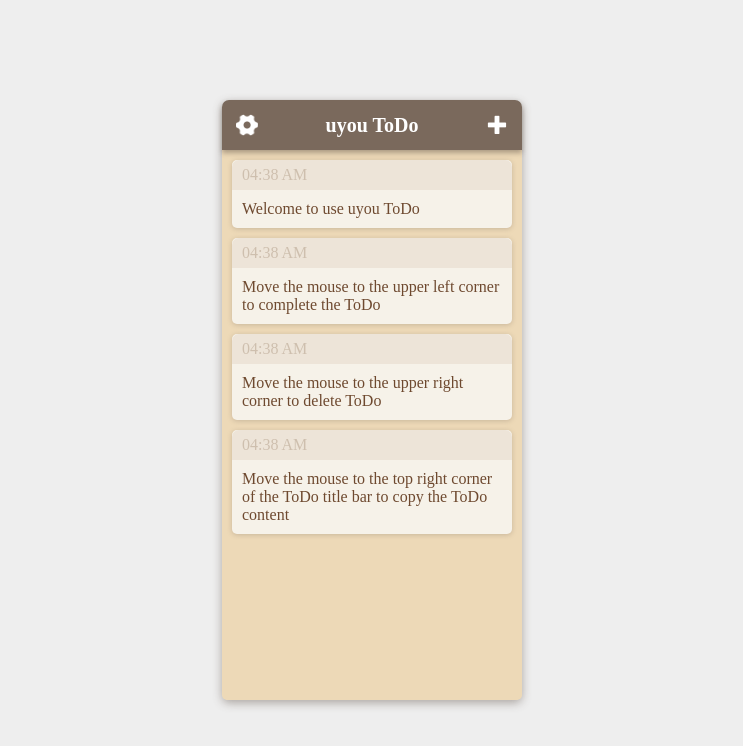
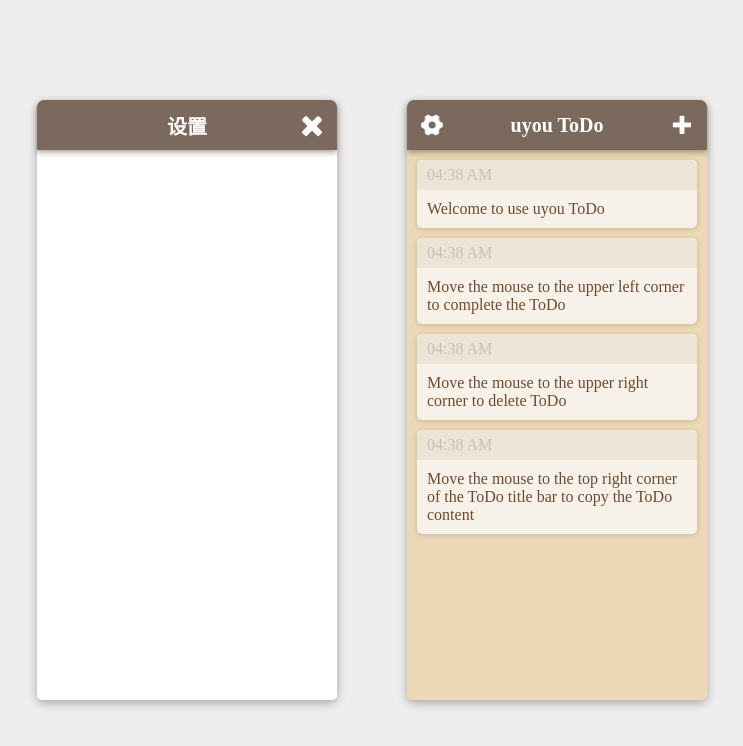
Before and after one commit to tonylu110/uyou-todo-page, a Vue app: page / in a window 1280 px wide. Both pictures are taken after a click on the picture 515 px from the left and 125 px from the top of the page. Shown: the top 746 px of the page, without its empty margins (268-1011 px from the left). Built offline with nearby package versions, Linux system fonts and the light colour scheme.

Commit message:
Add: setting page

```diff
--- a/src/App.vue
+++ b/src/App.vue
@@ -1,6 +1,7 @@
 <script setup lang="ts">
-import { onMounted } from 'vue';
-import Home from './pages/home.vue';
+import { onMounted, ref } from 'vue';
+import Home from './pages/Home.vue';
+import Setting from './pages/Setting.vue';
 
 onMounted(() => {
   const screenWidth = window.innerWidth;
@@ -8,10 +9,18 @@
     window.location.href = 'https://m.todo.uyou.org.cn';
   }
 })
+
+const SettingShow = ref(false)
 </script>
 
 <template>
-  <Home />
+  <Setting
+    v-if="SettingShow"
+    @showSetting="() => SettingShow = !SettingShow"
+  />
+  <Home
+    @showSetting="() => SettingShow = !SettingShow"
+  />
 </template>
 
 <style>
--- a/src/components/List/List.vue
+++ b/src/components/List/List.vue
@@ -1,5 +1,5 @@
 <template>
-  <div className='list'>
+  <div class='list'>
     <AddItem
       v-if="showAddItem"
       @showAddItem="setShowAddItem"
--- /dev/null
+++ b/src/components/SettingList/SettingList.vue
@@ -0,0 +1,23 @@
+<template>
+  <div class="list">
+
+  </div>
+</template>
+
+<script setup lang="ts">
+
+</script>
+
+<style scoped>
+.list {
+  background-color: white;
+  width: 100%;
+  height: 540px;
+  display: flex;
+  flex-direction: column;
+  align-items: center;
+  overflow-y: scroll;
+  border-radius: 0 0 5px 5px;
+  padding-top: 10px;
+}
+</style>
--- a/src/components/TabBar/TabBar.vue
+++ b/src/components/TabBar/TabBar.vue
@@ -1,8 +1,8 @@
 <template>
   <div class="title-bar">
-    <img class="left" v-if="leftImgShow" :src="leftImg" alt="" @click="leftClick">
-    <span>uyou ToDo</span>
-    <img class="right" v-if="rightImgShow" src="/images/plus.png" alt="" @click="rightClick" />
+    <img class="left" v-if="leftImgShow" src="/images/setting.png" alt="" @click="leftClick">
+    <span>{{ title }}</span>
+    <img class="right" v-if="rightImgShow" :src="rightImg" alt="" @click="rightClick" />
   </div>
 </template>
 
@@ -16,8 +16,12 @@
     default: true,
     type: Boolean
   },
-  leftImg: {
-    default: '/images/setting.png',
+  rightImg: {
+    default: '/images/plus.png',
+    type: String
+  },
+  title: {
+    default: 'uyou ToDo',
     type: String
   }
 })
--- /dev/null
+++ b/src/pages/Setting.vue
@@ -0,0 +1,30 @@
+<template>
+  <div class="list-main">
+    <TabBar
+      title="设置"
+      :leftImgShow="false"
+      rightImg="/images/close.png"
+      @rightClick="() => emits('showSetting')"
+    />
+    <SettingList />
+  </div>
+</template>
+
+<script setup lang="ts">
+import TabBar from '../components/TabBar/TabBar.vue';
+import SettingList from '../components/SettingList/SettingList.vue';
+
+const emits = defineEmits<{
+  (e: 'showSetting'): void
+}>()
+</script>
+
+<style scoped>
+.list-main {
+  display: flex;
+  flex-direction: column;
+  box-shadow: 0 3px 10px #594b4270;
+  border-radius: 7px;
+  margin-right: 70px;
+}
+</style>
--- a/src/pages/home.vue
+++ b/src/pages/home.vue
@@ -2,6 +2,7 @@
   <div class="list-main">
     <TabBar
       @rightClick="onAddClick"
+      @leftClick="() => emits('showSetting')"
     />
     <List
       :showAddItem="showAddItem"
@@ -16,6 +17,10 @@
 import List from '../components/List/List.vue';
 
 const showAddItem = ref(false)
+
+const emits = defineEmits<{
+  (e: 'showSetting'): void
+}>()
 
 const onAddClick = () => {
   showAddItem.value = true
```
Also changed, not shown: public/images/close.png.
